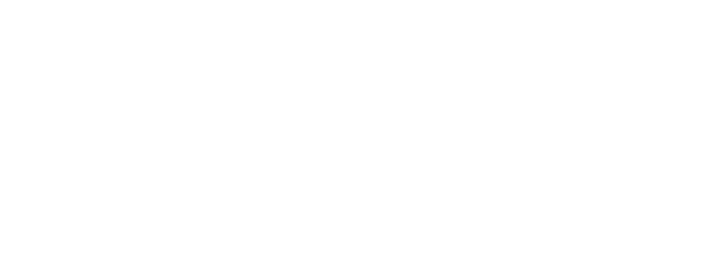
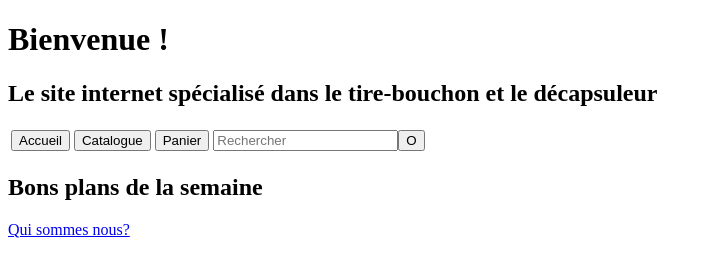
Before and after one commit to Jeremy265/Projet-Web-2017, a plain HTML site: page index.html in a window 1280 px wide. Shown: the whole page, without its empty margins (0-712 px from the left). Drawn offline with Linux system fonts and the light colour scheme.

Commit message:
Ajout titre et menu

```diff
--- a/index.html
+++ b/index.html
@@ -4,11 +4,36 @@
 	<head>
 		<meta charset="utf-8">
 		<link rel="stylesheet" type="text/css" href="style.css">
-    <title>Bienvenue sur NOMDUSITE.com</title>
+		<title>Le mauvais centre</title>
 	</head>
 
 	<body>
-
+		<h1>Bienvenue !</h1>
+		<h2>Le site internet spécialisé dans le tire-bouchon et le décapsuleur</h2>
+		<table>
+			<tr>
+				<form action="accueil.html">
+					<td><button>Accueil</button></td>
+				</form>
+				<form action="catalogue.html">
+					<td><button>Catalogue</button></td>
+				</form>
+				<form action="panier.html">
+					<td><button>Panier</button></td>
+				</form>
+				<form action="recherche.html">
+					<td><input name="search" placeholder="Rechercher"><button>O</button></td>
+				</form>
+			</tr>
+		</table>
+		<section id="promotion">
+			<h2>Bons plans de la semaine</h2>
+			<p>								</p>
+		</section>
+		<footer>
+			<form action="quissommesnous.html">
+				<a href="quissommesnous.html">Qui sommes nous?</a>
+			</form>
+		</footer>
 	</body>
-
 </html>
--- a/style.css
+++ b/style.css
@@ -0,0 +1,8 @@
+body{
+	background-color:
+}
+
+li{
+	text-align:center;
+	display:inline;
+}
```
Lines whose indentation alone changed are shown as unchanged.
